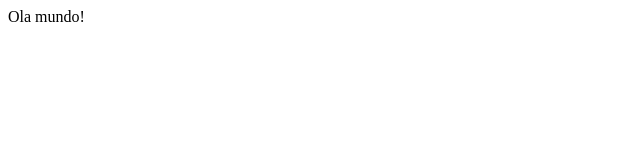
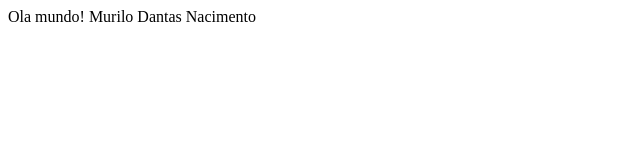
Before and after one commit to MuriloDN/helloworld, a plain HTML site: page index.html in a window 1280 px wide. Shown: the whole page, without its empty margins (0-640 px from the left). Drawn offline with Linux system fonts and the light colour scheme.

Commit message:
versao1
criando a versão1

```diff
--- a/index.html
+++ b/index.html
@@ -6,5 +6,6 @@
     </head>
     <body>
        Ola mundo!
+      Murilo Dantas Nacimento
     </body>
   </html>
```
